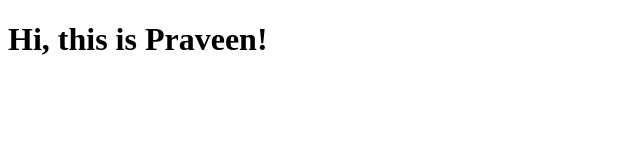
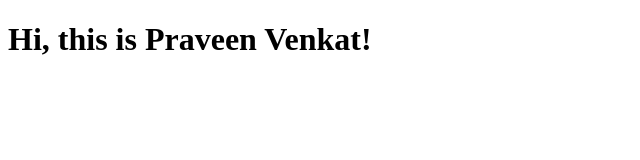
Before and after one commit to praveen-venkat/practice-program, a plain HTML site: page index.html in a window 1280 px wide. Shown: the whole page, without its empty margins (0-640 px from the left). Drawn offline with Linux system fonts and the light colour scheme.

Commit message:
Update index.html

```diff
--- a/index.html
+++ b/index.html
@@ -7,6 +7,6 @@
     <title>This is my first program using github Desktop</title>
 </head>
 <body>
-    <h1>Hi, this is Praveen!</h1>
+    <h1>Hi, this is Praveen Venkat!</h1>
 </body>
 </html>
```
